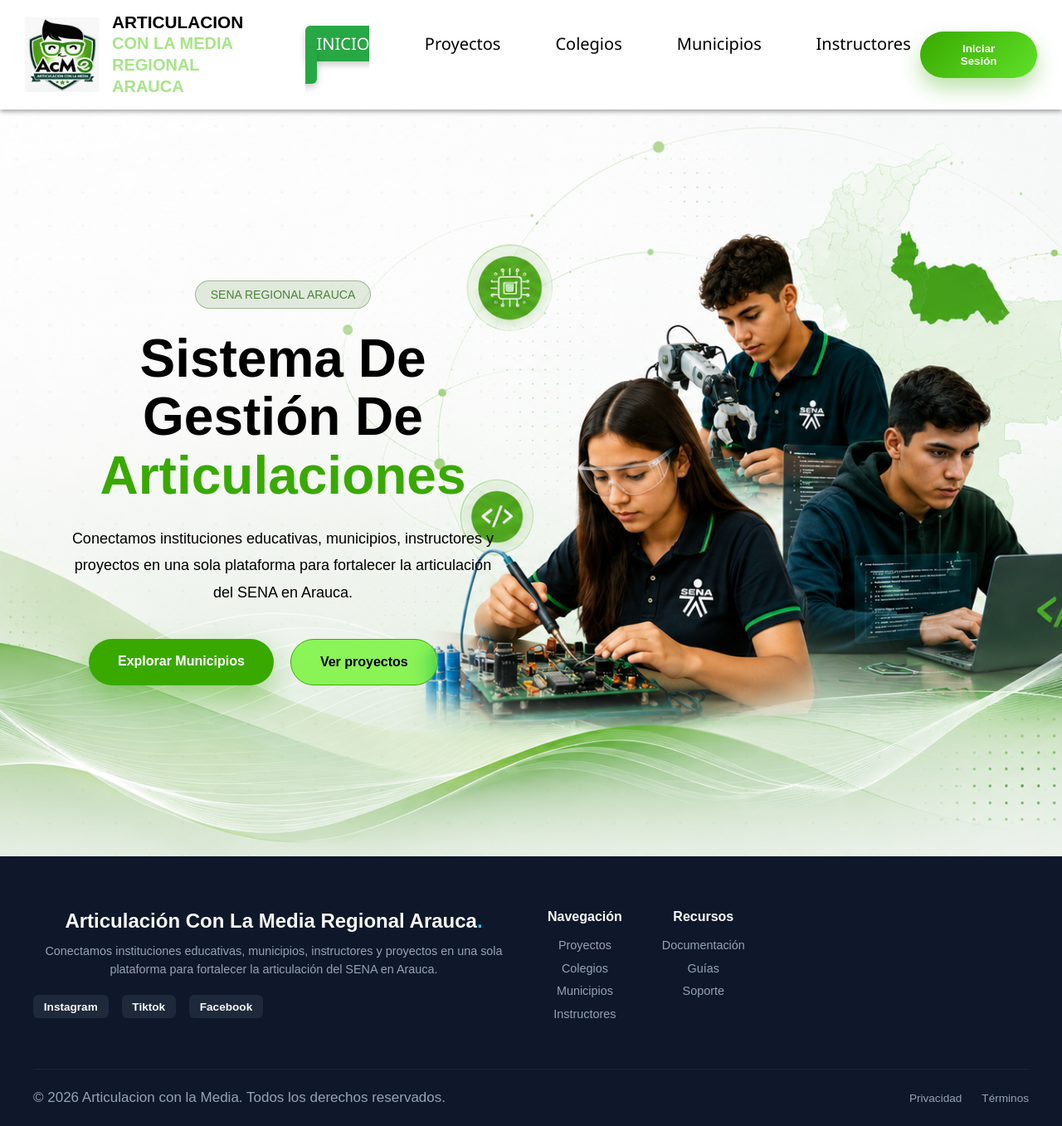
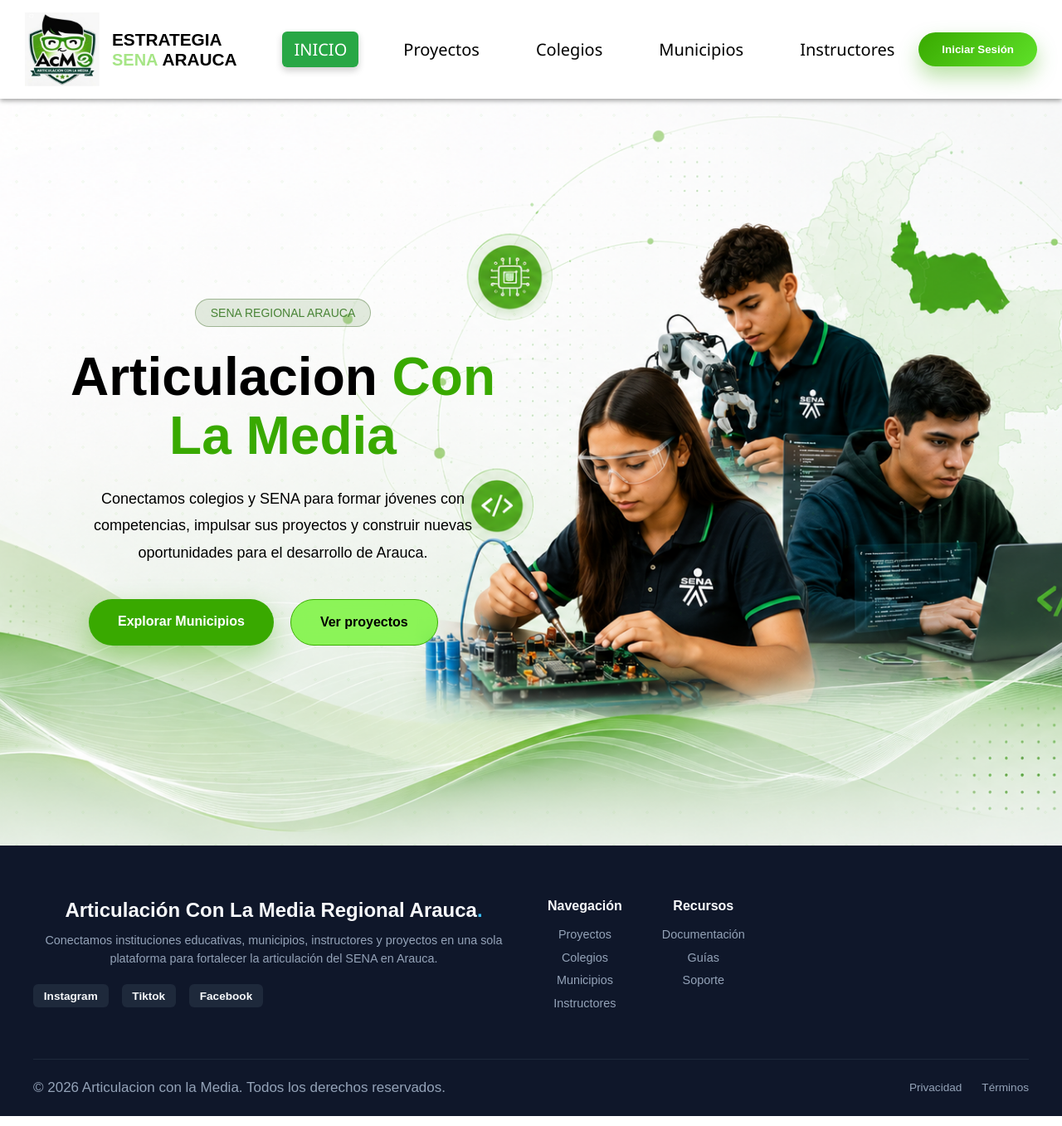
Before and after one commit to IsrAcevedo/sena_articulacion_arauca, a Flask app: page / in a window 1280 px wide. Shown: the whole page at 83% size. Run offline with Flask 3, Linux system fonts and the light colour scheme; data that the repository does not hold is empty.

Commit message:
cambie titulo principal de la pagina index

```diff
--- a/templates/componentes/barra_navegacion.html
+++ b/templates/componentes/barra_navegacion.html
@@ -2,19 +2,20 @@
     <a href="#" class="logo">
         <img src="/static/img/logo_artic.jpeg" alt="Logo SENA">
         <div>
-                    <h2>ARTICULACION</h2>
-                    <span>CON LA MEDIA</span>
+            <h2>
+                ESTRATEGIA
                 <br>
-                    <span class="span2">REGIONAL ARAUCA</span>
+                <span class="span2">SENA </span>ARAUCA
+            </h2>
         </div>
     </a>
 
     <ul class="menu">
         <li><a href="{{url_for('main.inicio')}}" class="active">INICIO</a></li>
-                <li><a href="{{url_for('main.inicio')}}#proyectos">Proyectos</a></li>
-                <li><a href="{{url_for('main.inicio')}}#colegios">Colegios</a></li>
-                <li><a href="{{url_for('main.inicio')}}#municipios">Municipios</a></li>
-                <li><a href="{{url_for('main.inicio')}}#instructores">Instructores</a></li>
+        <li><a href="{{url_for('main.inicio')}}#proyectos2">Proyectos</a></li>
+        <li><a href="{{url_for('main.inicio')}}#colegios2">Colegios</a></li>
+        <li><a href="{{url_for('main.inicio')}}#municipios2">Municipios</a></li>
+        <li><a href="{{url_for('main.inicio')}}#instructores2">Instructores</a></li>
     </ul>
 
     <div class="nav-buttons">
--- a/templates/index.html
+++ b/templates/index.html
@@ -8,13 +8,12 @@
                 SENA REGIONAL ARAUCA
             </span>
             <h1>
-                Sistema de Gestión de
-                <span>Articulaciones</span>
+                Articulacion
+                <span> con la Media</span>
             </h1>
             <p>
-                Conectamos instituciones educativas, municipios,
-                instructores y proyectos en una sola plataforma para
-                fortalecer la articulación del SENA en Arauca.
+                Conectamos colegios y SENA para formar jóvenes con competencias, impulsar sus proyectos y construir
+                nuevas oportunidades para el desarrollo de Arauca.
             </p>
             <div class="hero-buttons">
                 <a href="#municipios" class="btn3 btn-primary3">
@@ -49,10 +48,8 @@
             <a href="{{ url_for('main.proyecto', id=proyecto.id) }}">
                 <article class="card">
                     <div class="card-image">
-                        <img
-                            src="{{ url_for('static', filename='uploads/' + proyecto.foto) }}"
-                            alt="Foto {{ proyecto.nombre }}"
-                        >
+                        <img src="{{ url_for('static', filename='uploads/' + proyecto.foto) }}"
+                            alt="Foto {{ proyecto.nombre }}">
                     </div>
                     <div class="card-content">
                         <span class="card-tag">
@@ -101,16 +98,14 @@
             <a href="{{ url_for('main.colegio', id=colegio.id) }}">
                 <article class="card">
                     <div class="logo-container">
-                        <img
-                            src="{{ url_for('static', filename='uploads/' + colegio.logo) }}"
-                            alt="{{ colegio.nombre }}"
-                        >
+                        <img src="{{ url_for('static', filename='uploads/' + colegio.logo) }}"
+                            alt="{{ colegio.nombre }}">
                     </div>
                     <div class="card-content">
                         <h3>{{ colegio.nombre }}</h3>
                         <p class="school-slogan">
                             {% if colegio.slogan %}
-                                {{ colegio.slogan }}
+                            {{ colegio.slogan }}
                             {% endif %}
                         </p>
                         <div class="school-location">
@@ -155,10 +150,8 @@
             <a href="{{ url_for('main.municipio', id=municipio.id) }}">
                 <article class="card">
                     <div class="municipio-image">
-                        <img
-                            src="{{ url_for('static', filename='uploads/'+municipio.foto) }}"
-                            alt="Foto de {{ municipio.nombre }}"
-                        >
+                        <img src="{{ url_for('static', filename='uploads/'+municipio.foto) }}"
+                            alt="Foto de {{ municipio.nombre }}">
 
                     </div>
                     <div class="card-content">
@@ -171,7 +164,7 @@
             </a>
             {% endfor %}
         </div>
-         <div class="view-all">
+        <div class="view-all">
             <a href="{{ url_for('main.colegios') }}">
                 Ver todos los municipios
             </a>
@@ -203,10 +196,8 @@
             <a href="{{ url_for('main.instructor', id=instructor.id) }}">
                 <article class="card">
                     <div class="instructor-image">
-                        <img
-                            src="{{ url_for('static', filename='uploads/' + instructor.foto) }}"
-                            alt="{{ instructor.nombres }}"
-                        >
+                        <img src="{{ url_for('static', filename='uploads/' + instructor.foto) }}"
+                            alt="{{ instructor.nombres }}">
                     </div>
                     <div class="card-content">
                         <h3>
```
Lines whose indentation alone changed are shown as unchanged.
